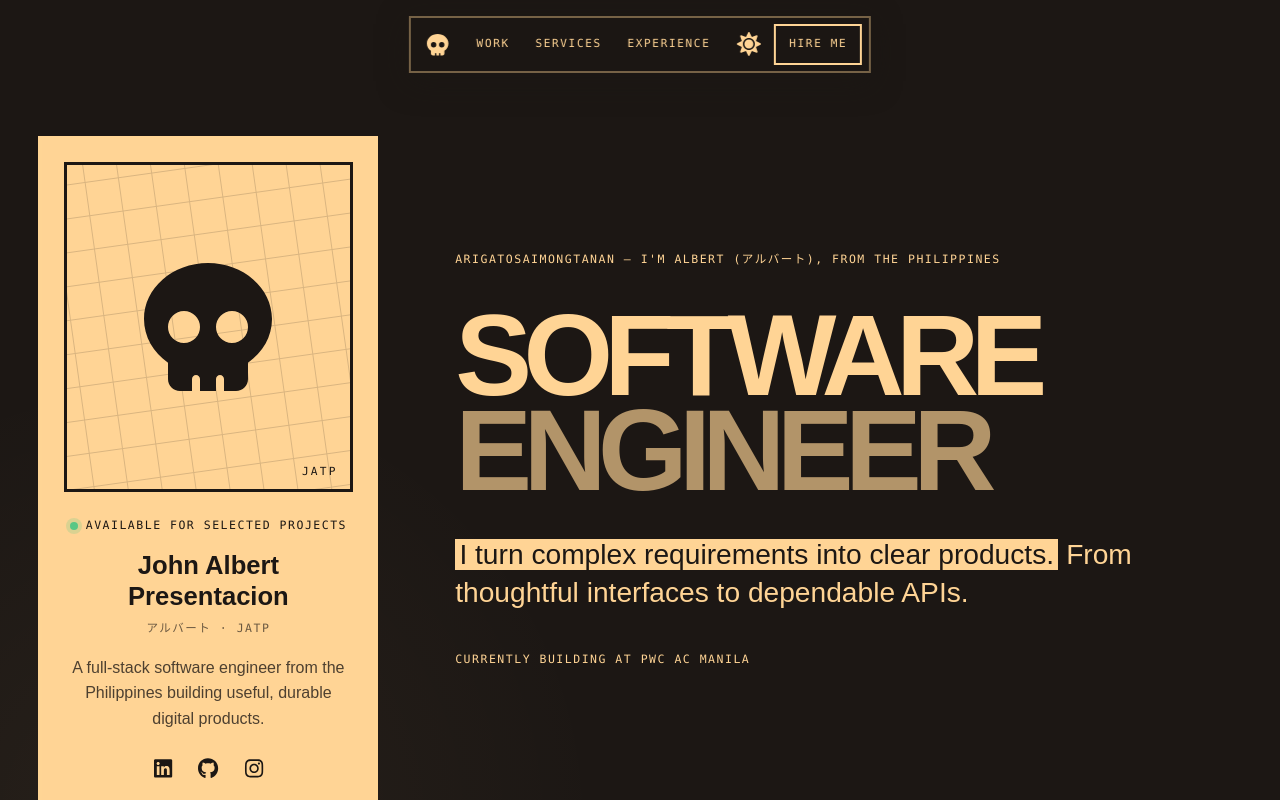
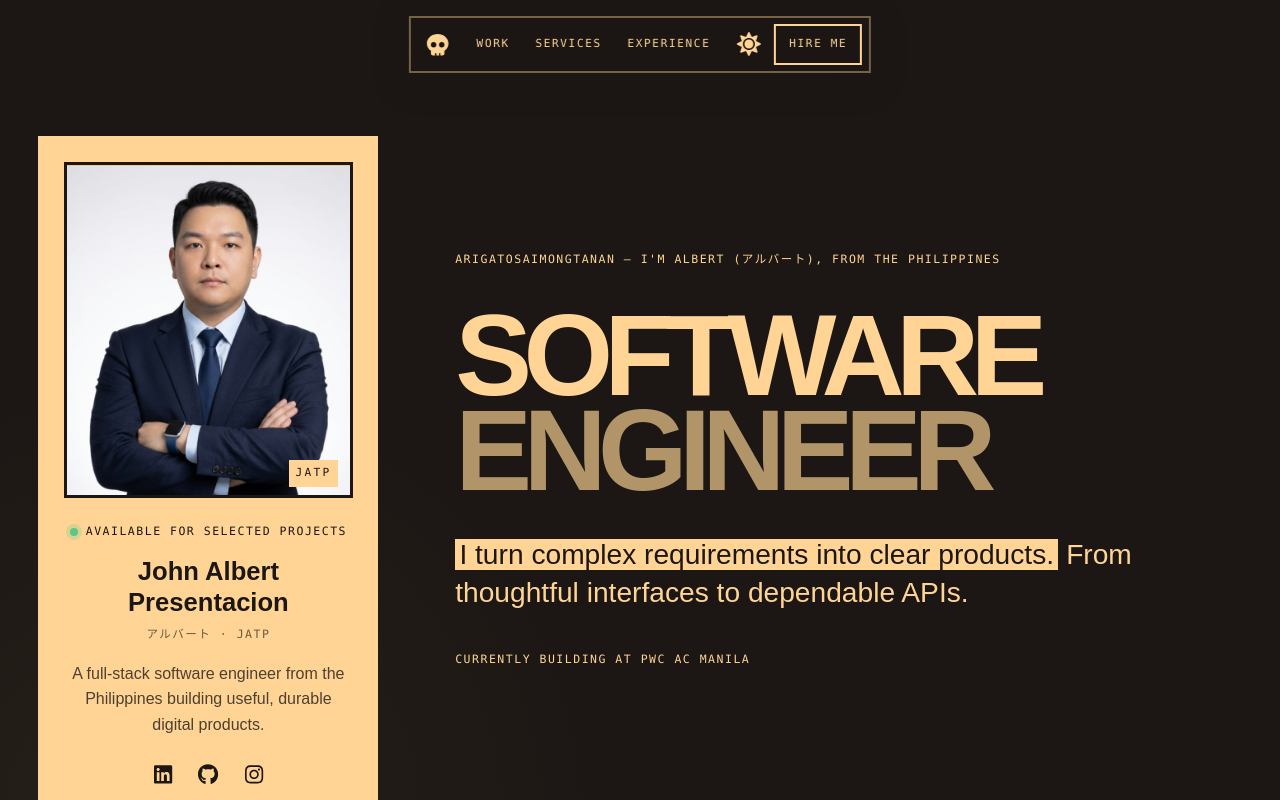
Before and after one commit to JATPresentacion97/Portfolio_Frontend, a React (Create React App) app: page / in a window 1280 px wide. Shown: the top 800 px of the page. Built offline with nearby package versions, Linux system fonts and the light colour scheme; the HTML template or start-up script is replaced by a standard one.

Commit message:
Add profile portrait to identity card

```diff
--- a/src/components/LandingPage.tsx
+++ b/src/components/LandingPage.tsx
@@ -22,6 +22,7 @@ import SmartParkingAPI from '../assets/PersonalShowcaseAssets/SmartParkingAPI.jp
 import TaskManagementAPI from '../assets/PersonalShowcaseAssets/TaskManagementAPI.jpeg';
 import WalletManagementAPI from '../assets/PersonalShowcaseAssets/WalletManagementAPI.jpeg';
 import WeatherAPI from '../assets/PersonalShowcaseAssets/WeatherAPI.jpeg';
+import profilePortrait from '../assets/profile-portrait.png';
 
 type Project = {
   name: string;
@@ -107,8 +108,7 @@ const LandingPage: React.FC = () => (
         <aside className="identity-rail">
           <div className="identity-card">
             <div className="identity-art" aria-hidden="true">
-              <span className="identity-grid" />
-              <FontAwesomeIcon icon={faSkull} />
+              <img src={profilePortrait} alt="" />
               <span className="identity-initials">JATP</span>
             </div>
             <div className="identity-copy">
--- a/src/styles/MainPage.css
+++ b/src/styles/MainPage.css
@@ -79,14 +79,12 @@ button, a { -webkit-tap-highlight-color: transparent; }
   border: 3px solid var(--theme-background);
   place-items: center;
 }
-.identity-art > svg { position: relative; z-index: 2; width: 8rem; height: 8rem; }
-.identity-grid {
-  position: absolute;
-  inset: 0;
-  opacity: .16;
-  background-image: linear-gradient(var(--theme-background) 1px, transparent 1px), linear-gradient(90deg, var(--theme-background) 1px, transparent 1px);
-  background-size: 28px 28px;
-  transform: rotate(-8deg) scale(1.2);
+.identity-art > img {
+  width: 100%;
+  height: 100%;
+  min-height: 330px;
+  object-fit: cover;
+  object-position: center 24%;
 }
 .identity-initials {
   position: absolute;
@@ -95,6 +93,9 @@ button, a { -webkit-tap-highlight-color: transparent; }
   font-family: ui-monospace, SFMono-Regular, Menlo, monospace;
   font-size: .7rem;
   letter-spacing: .2em;
+  padding: .3rem .4rem;
+  background: var(--theme-color);
+  color: var(--theme-background);
 }
 .identity-copy { padding: .25rem 1.5rem 1.7rem; text-align: center; }
 .identity-copy h2 { margin: 1rem 0 .5rem; font-size: clamp(1.35rem, 2vw, 1.65rem); font-weight: 800; }
@@ -247,7 +248,7 @@ mark { -webkit-box-decoration-break: clone; box-decoration-break: clone; padding
   .nav-hire { display: none; }
   .identity-card { grid-template-columns: 1fr; }
   .identity-art { min-height: 250px; }
-  .identity-art > svg { width: 6.5rem; height: 6.5rem; }
+  .identity-art > img { min-height: 250px; }
   .hero-section { min-height: auto; padding: 4rem 0 5rem; }
   .hero-section h1 { font-size: clamp(3.35rem, 18vw, 5.2rem); line-height: .86; }
   .section-heading { align-items: flex-start; gap: .7rem; }
```
Also changed, not shown: src/assets/profile-portrait.png (added).
